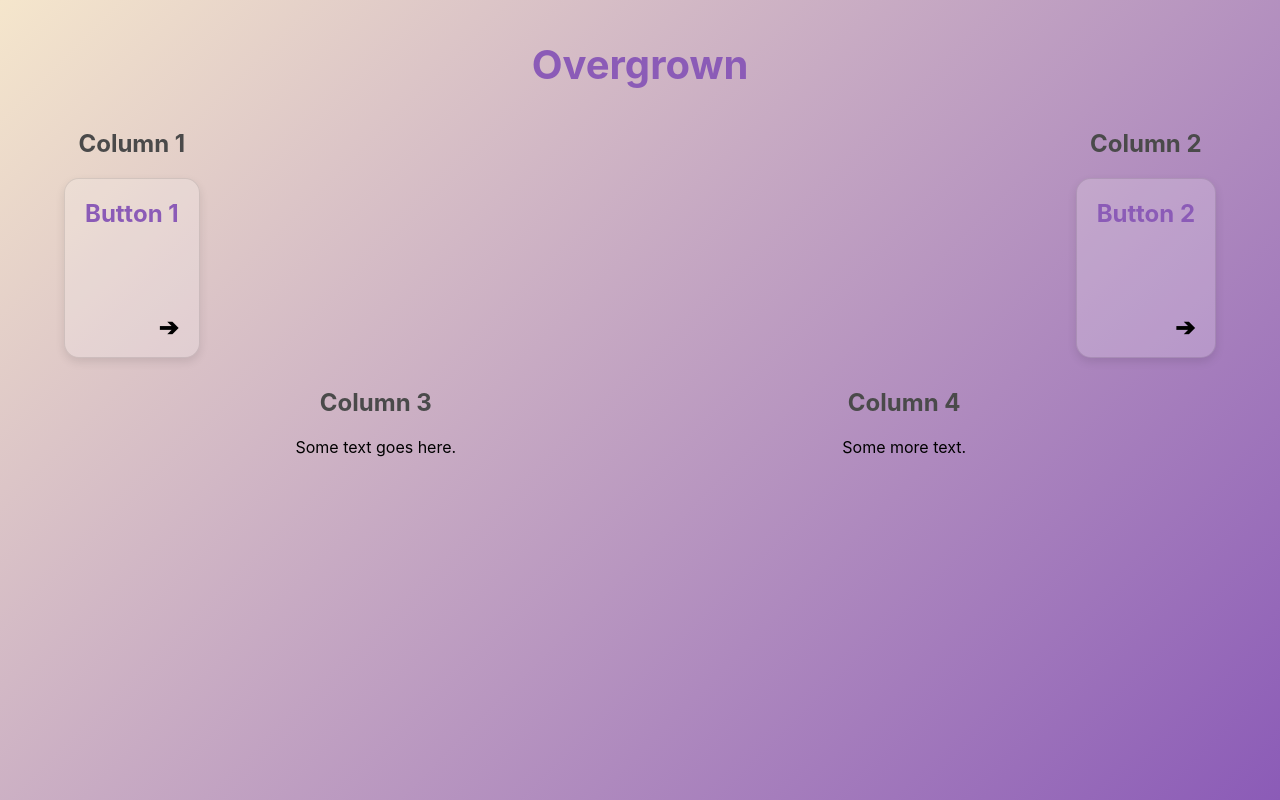
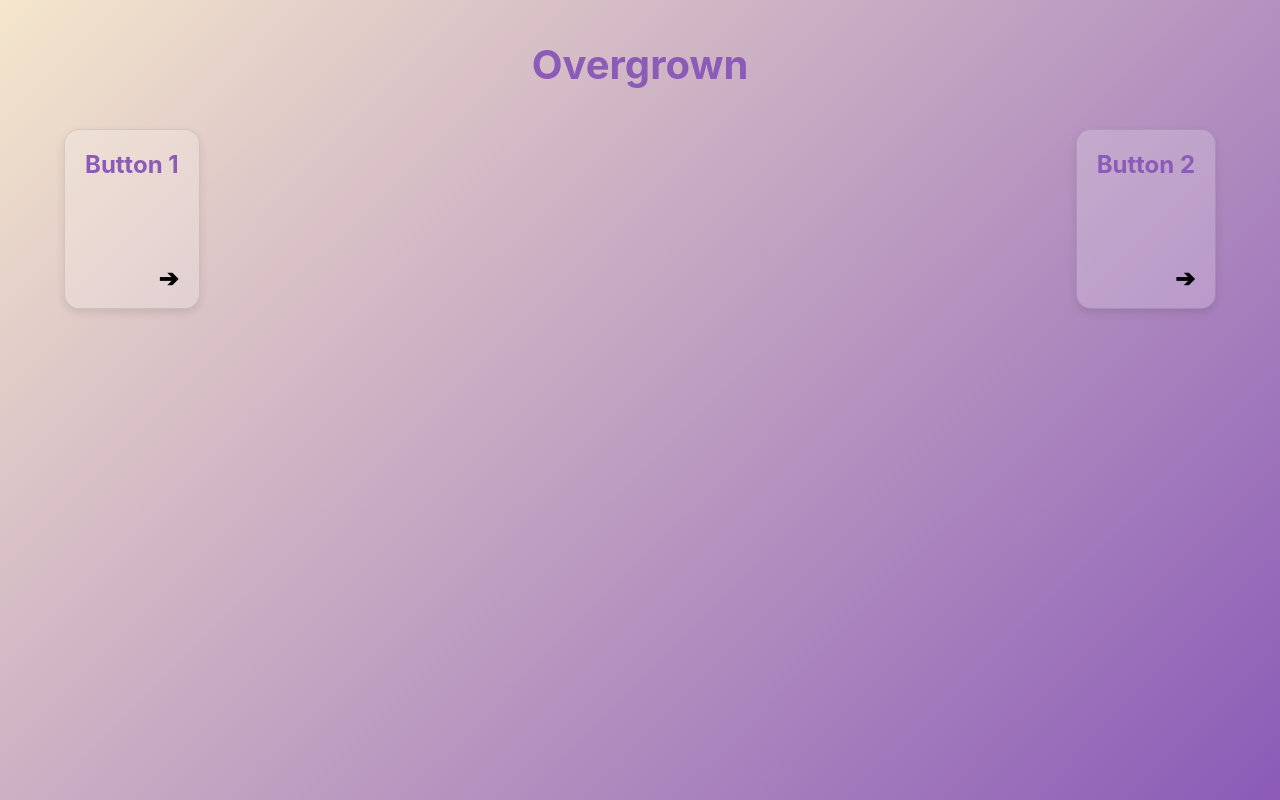
Before and after one commit to mokquad/overgrownsite, a plain HTML site: page index.html in a window 1280 px wide. Drawn offline with Linux system fonts and the light colour scheme; a web font is replaced by a local one.

Commit message:
Add files via upload

```diff
--- a/index.html
+++ b/index.html
@@ -12,24 +12,12 @@
 
         <div class="hstack">
             <div class="column">
-                <h2>Column 1</h2>
                 <a href="#" class="button">Button 1</a>
             </div>
             <div class="column">
-                <h2>Column 2</h2>
                 <a href="#" class="button">Button 2</a>
             </div>
-        </div>
-
-        <div class="column-container">
-            <div class="column">
-                <h2>Column 3</h2>
-                <p>Some text goes here.</p>
-            </div>
-            <div class="column">
-                <h2>Column 4</h2>
-                <p>Some more text.</p>
-            </div>
+        </div
         </div>
     </div>
 </body>
```
